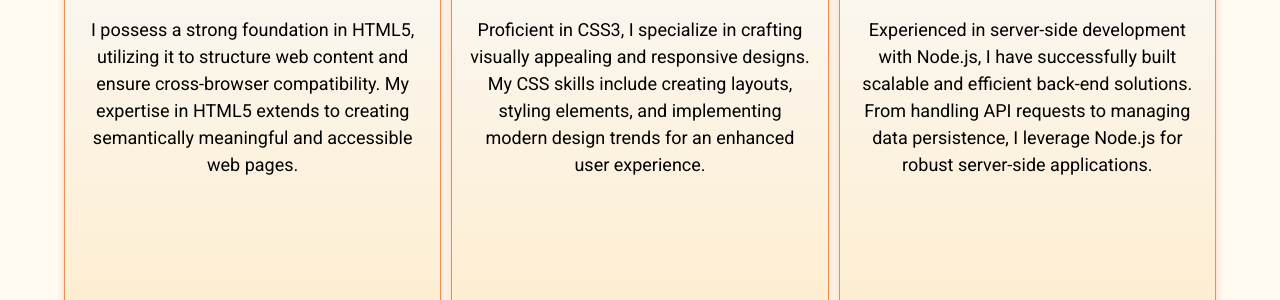
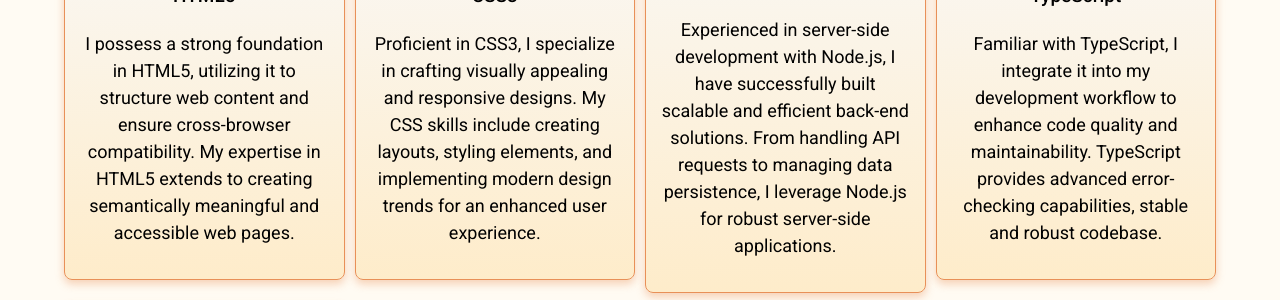
Before and after one commit to martinemahirwe/my-brand-martine, a plain HTML site: page index.html in a window 1280 px wide. Shown: the part 1439-1739 px from the top of the page. Drawn offline with nearby package versions, Linux system fonts and the light colour scheme.

Commit message:
landing page of my personal portifolio

```diff
--- a/assets/styles/index.css
+++ b/assets/styles/index.css
@@ -836,7 +836,7 @@
   }
   .skills-content {
     display: grid;
-    grid-template-columns: 1fr 1fr 1fr;
+    grid-template-columns: 1fr 1fr 1fr 1fr;
     gap: 10px;
     place-items: center;
     margin: 0 auto;
@@ -845,7 +845,7 @@
   }
   .skill-card {
     width: 100%;
-    height: 62vh;
+    height: auto;
   }
   .contact-content {
     display: flex;
```
